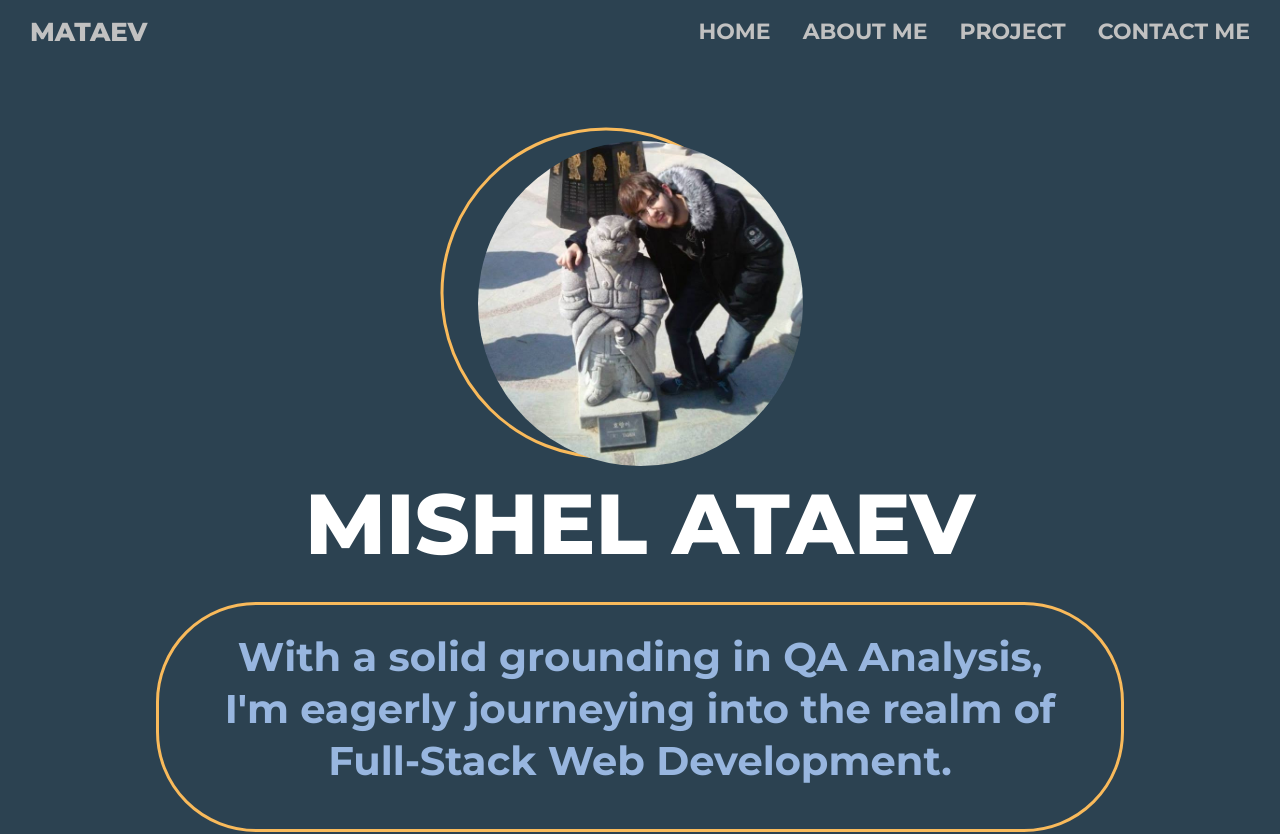
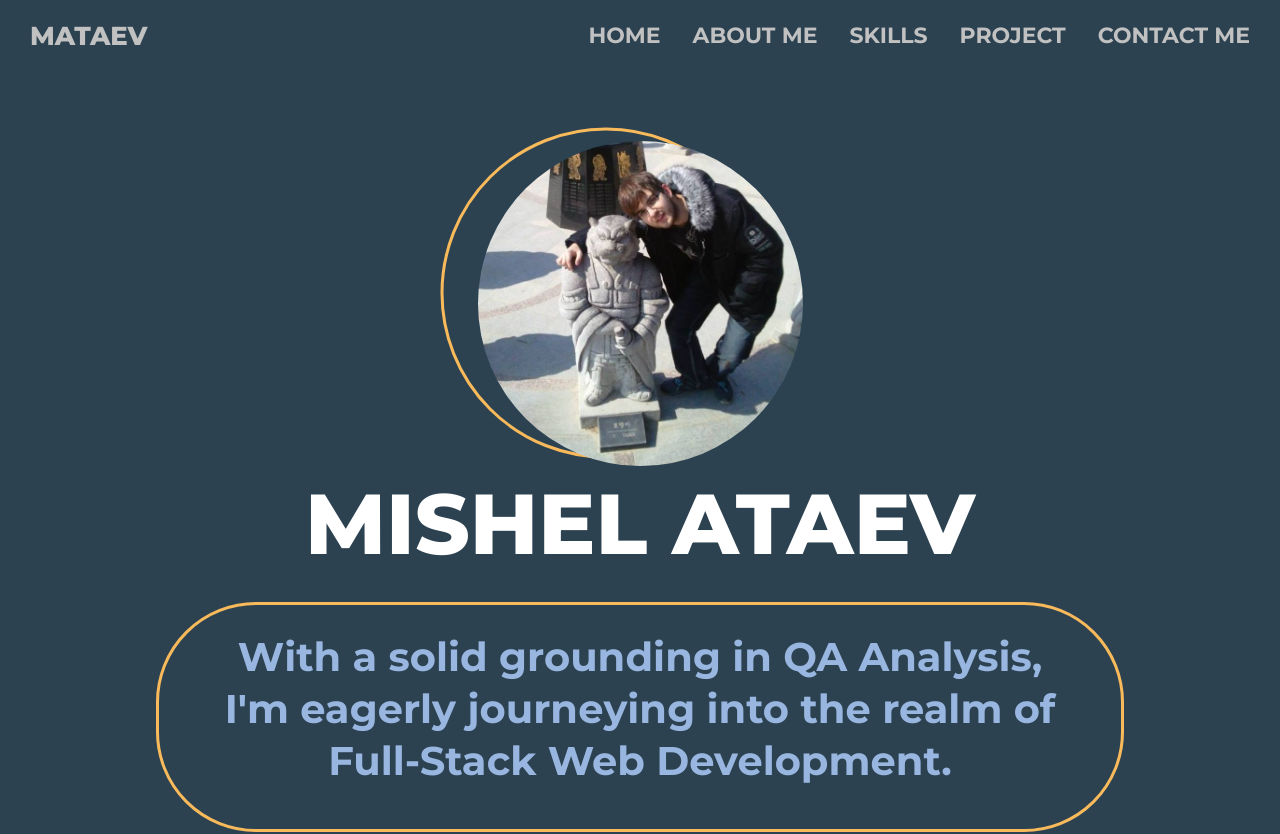
Before and after one commit to MishelAtaev/Portfolio, a React (Create React App) app: page / in a window 1280 px wide. Shown: the top 834 px of the page. Built offline with nearby package versions, Linux system fonts and the light colour scheme.

Commit message:
fixed props

```diff
--- a/src/App.js
+++ b/src/App.js
@@ -5,16 +5,28 @@ import AboutMe from "./components/about me/AboutMe";
 import Skills from "./components/skills/Skills";
 import Projects from "./components/projects/Projects";
 import ContactMe from "./components/contact me/ContactMe";
+import OldPhoto from "./images/OldPhoto.jpg";
 
 const App = () => {
+  const handleNavClick = (sectionId) => {
+    const offset = 200;
+    const section = document.getElementById(sectionId);
+    if (section) {
+      const position =
+        section.offsetTop -
+        (sectionId === "about-me" || sectionId === "projects" || sectionId === "skills" ? offset : 0);
+      window.scrollTo({ top: position, behavior: "smooth" });
+    }
+  };
+
   return (
     <>
-        <NavBar />
-        <Hero />
-        <AboutMe />
-        <Skills />
-        <Projects />
-        <ContactMe />
+      <NavBar onNavClick={handleNavClick} />
+      <Hero  imgSrc={OldPhoto}/>
+      <AboutMe />
+      <Skills />
+      <Projects />
+      <ContactMe />
     </>
   );
 };
--- a/src/components/about me/AboutMe.js
+++ b/src/components/about me/AboutMe.js
@@ -3,7 +3,7 @@ import "./AboutMe.css";
 
 const AboutMe = () => {
   return (
-    <section className="about-me">
+    <section className="about-me" id="about-me">
       <div className="about-me-text">
         <h2 className="h2-about-me">ABOUT ME</h2>
       </div>
--- a/src/components/contact me/ContactMe.js
+++ b/src/components/contact me/ContactMe.js
@@ -64,7 +64,7 @@ const ContactMe = () => {
   const linkedInUrl = "https://linkedin.com/in/mishel-ataev-8594b41a5/";
 
   return (
-    <Section>
+    <Section id="contact-me">
       <Heading>CONTACT ME</Heading>
       <IconsContainer>
         <IconWrapper
--- a/src/components/hero/Hero.js
+++ b/src/components/hero/Hero.js
@@ -1,13 +1,12 @@
 import React from "react";
 import "./Hero.css";
-import OldPhoto from "../../images/OldPhoto.jpg";
 
-const Hero = () => {
+const Hero = ({imgSrc }) => {
   return (
-    <section className="hero">
+    <section className="hero" id="hero">
       <div className="hero-content">
         <div className="image-container-photo">
-          <img src={OldPhoto} alt="Old Photo" className="profile-pic" />
+          <img src={imgSrc} alt="Profile" className="profile-pic" />
         </div>
         <h1>MISHEL ATAEV</h1>
         <div className="text-container">
--- a/src/components/navbar/NavBar.css
+++ b/src/components/navbar/NavBar.css
@@ -33,3 +33,13 @@
   .navbar-item:hover {
     color: var(--accent-color);
   }
+
+  button {
+    background: none;
+    color: inherit;
+    border: none;
+    padding: 0;
+    font: inherit;
+    cursor: pointer;
+    outline: inherit;
+  }
--- a/src/components/navbar/NavBar.js
+++ b/src/components/navbar/NavBar.js
@@ -1,15 +1,16 @@
 import React from 'react';
 import './NavBar.css';
 
-const NavBar = () => {
+const NavBar = ({ onNavClick }) => {
   return (
     <nav className="navbar">
       <div className="navbar-brand">MATAEV</div>
       <div className="navbar-flex">
-        <a href="#home" className="navbar-item">HOME</a>
-        <a href="#about" className="navbar-item">ABOUT ME</a>
-        <a href="#projects" className="navbar-item">PROJECT</a>
-        <a href="#contact" className="navbar-item">CONTACT ME</a>
+        <button onClick={() => onNavClick('hero')} className="navbar-item">HOME</button>
+        <button onClick={() => onNavClick('about-me')} className="navbar-item">ABOUT ME</button>
+        <button onClick={() => onNavClick('skills')} className="navbar-item">SKILLS</button>
+        <button onClick={() => onNavClick('projects')} className="navbar-item">PROJECT</button>
+        <button onClick={() => onNavClick('contact-me')} className="navbar-item">CONTACT ME</button>
       </div>
     </nav>
   );
--- a/src/components/projects/Projects.js
+++ b/src/components/projects/Projects.js
@@ -33,7 +33,7 @@ const Projects = () => {
     ));
 
   return (
-    <section key={currentIndex} className="project-section">
+    <section key={currentIndex} className="project-section" id="projects">
       <div className="projects">
         <h2>Projects</h2>
       </div>
--- a/src/components/skills/Skills.js
+++ b/src/components/skills/Skills.js
@@ -37,7 +37,7 @@ const IconStyle = styled.div`
 
 const Skills = () => {
   return (
-    <section>
+    <section id="skills">
       <SkillContainer>
         <IconStyle>
           <FaHtml5 color="#e34f26" />
```
